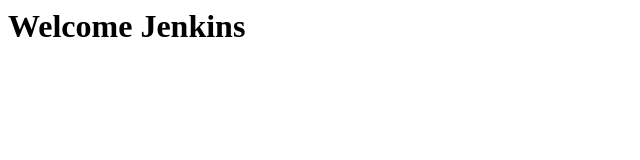
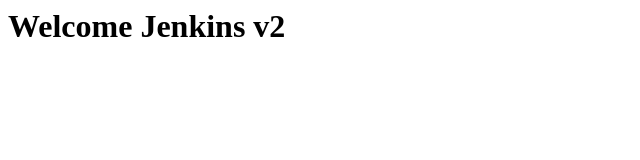
Before and after one commit to lanlehoang97/jenkins, a plain HTML site: page index.html in a window 1280 px wide. Shown: the full height of the page, 0-640 px from the left. Drawn offline with Linux system fonts and the light colour scheme.

Commit message:
first commit

```diff
--- a/index.html
+++ b/index.html
@@ -1 +1 @@
-<h1>Welcome Jenkins</<h1>
+<h1>Welcome Jenkins v2</<h1>
```
